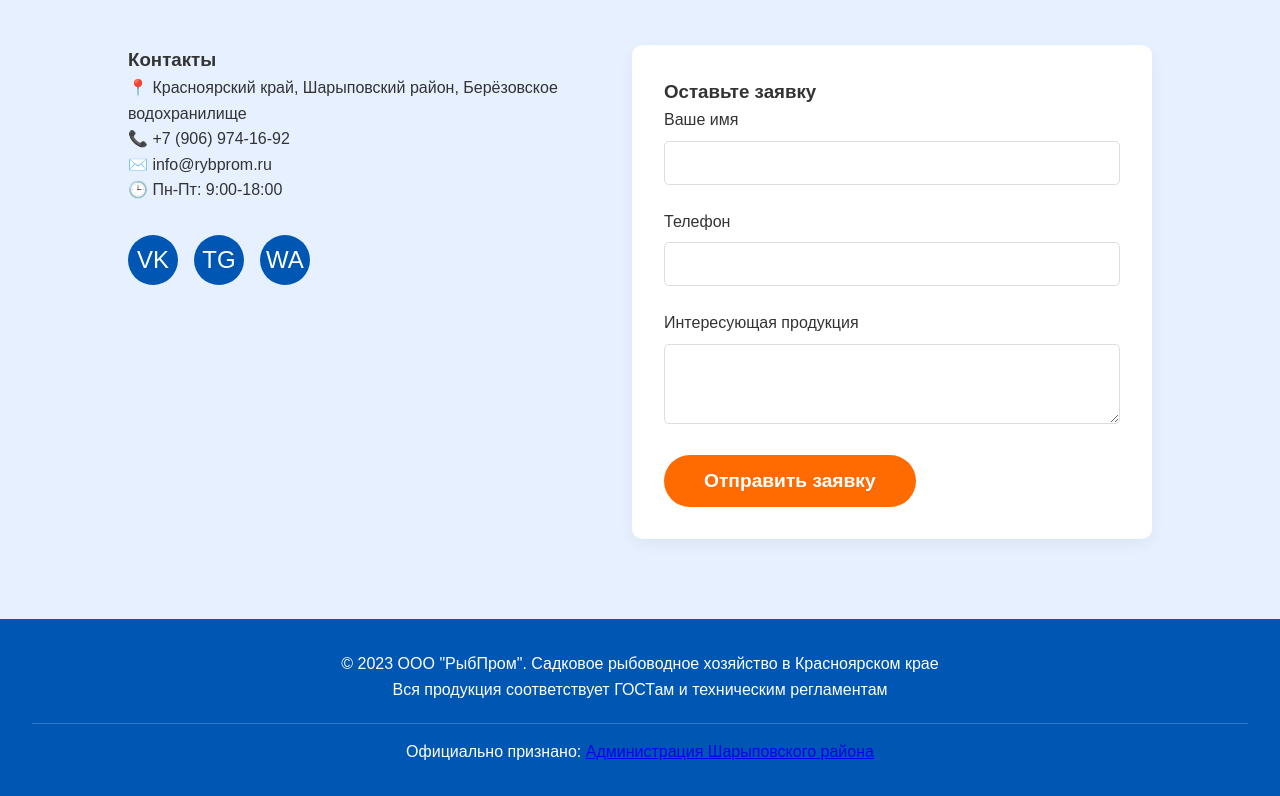
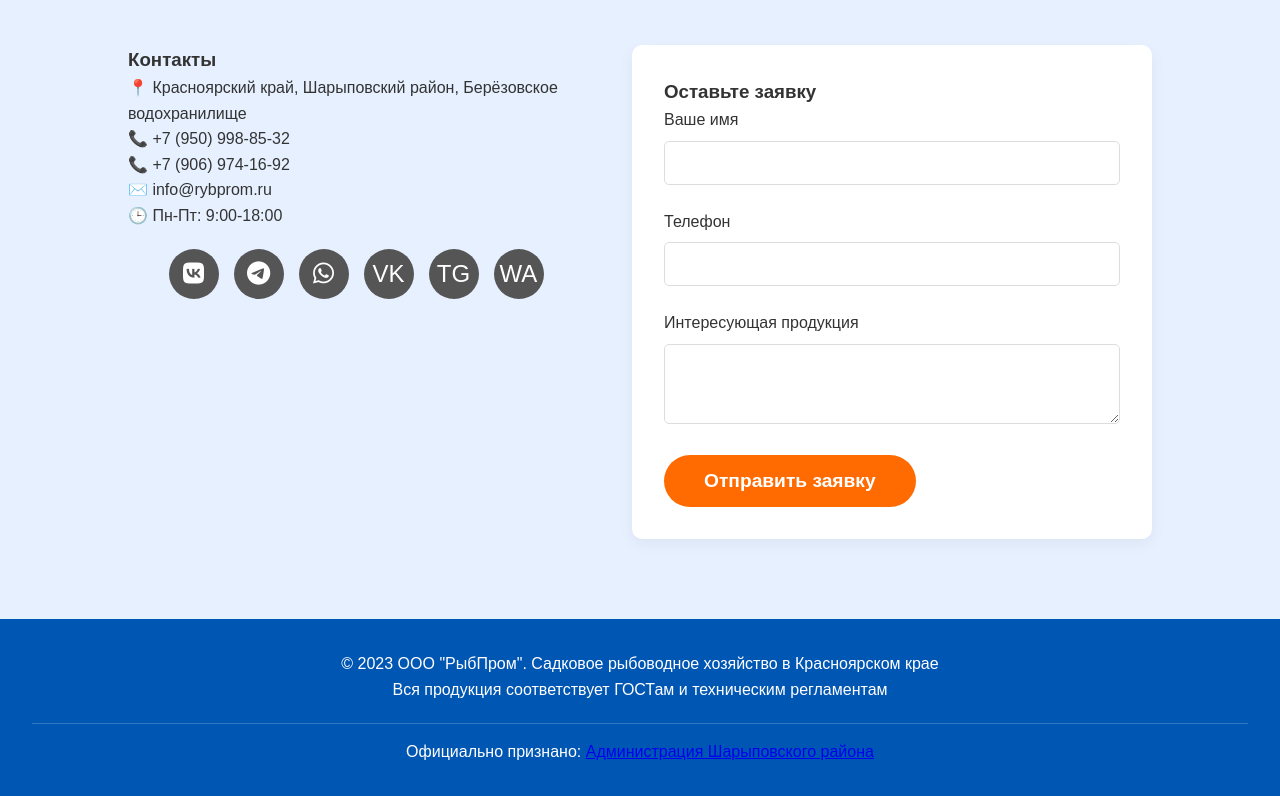
Before and after one commit to agedonia/rybprom-landing, a plain HTML site: page index.html in a window 1280 px wide. Shown: the part 5729-6525 px from the top of the page. Drawn offline with Linux system fonts and the light colour scheme.

Commit message:
index.html

```diff
--- a/index.html
+++ b/index.html
@@ -4,6 +4,7 @@
     <meta charset="UTF-8">
     <meta name="viewport" content="width=device-width, initial-scale=1.0">
     <link rel="icon" href="favicon.png" type="image/x-icon">
+    <link rel="stylesheet" href="https://cdnjs.cloudflare.com/ajax/libs/font-awesome/6.4.0/css/all.min.css" />
     <title>ООО "РыбПром" | Садковое рыбоводство в Красноярском крае</title>
     <style>
         :root {
@@ -409,6 +410,31 @@
             border-top: 1px solid rgba(255,255,255,0.2);
         }
 
+        .social-links {
+            display: flex;
+            gap: 15px;
+            justify-content: center;
+            margin-top: 20px;
+        }
+
+        .social-icon {
+            display: inline-block;
+            width: 50px;
+            height: 50px;
+            line-height: 50px;
+            text-align: center;
+            border-radius: 50%;
+            background-color: #555; /* или другой цвет */
+            color: #fff;
+            font-size: 1.5em;
+            transition: background-color 0.3s, transform 0.3s;
+            text-decoration: none;
+        }
+
+        .social-icon:hover {
+            background-color: #333;
+            transform: scale(1.1);
+        }
         @media (max-width: 768px) {
             .about-content,
             .contact-wrapper {
@@ -638,13 +664,23 @@
             <div class="contact-info">
                 <h3>Контакты</h3>
                 <p>📍 Красноярский край, Шарыповский район, Берёзовское водохранилище</p>
+                <p>📞 +7 (950) 998-85-32</p>
                 <p>📞 +7 (906) 974-16-92</p>
                 <p>✉️ info@rybprom.ru</p>
                 <p>🕒 Пн-Пт: 9:00-18:00</p>
 
                 <div class="social-links">
-                    <a href="#" class="social-icon">VK</a>
-                    <a href="#" class="social-icon">TG</a>
+                    <a href="https://vk.com/ваш_аккаунт" class="social-icon" target="_blank" aria-label="VK">
+                         <i class="fab fa-vk"></i>
+                    </a>
+                    <a href="https://t.me/ваш_канал" class="social-icon" target="_blank" aria-label="Telegram">
+                        <i class="fab fa-telegram-plane"></i>
+                    </a>
+                    <a href="https://wa.me/ваш_номер" class="social-icon" target="_blank" aria-label="WhatsApp">
+                        <i class="fab fa-whatsapp"></i>
+                    </a>
+                    <a href="https://vk.com/rybprom" class="social-icon">VK</a>
+                    <a href="https://t.me/ribasharypovo" class="social-icon">TG</a>
                     <a href="#" class="social-icon">WA</a>
                 </div>
             </div>
```
